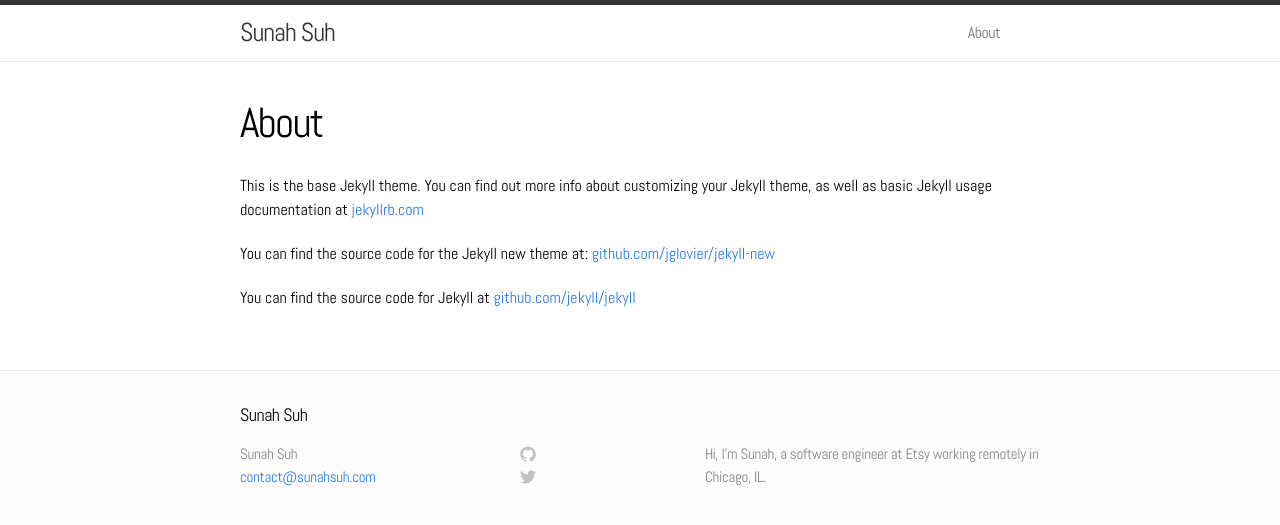
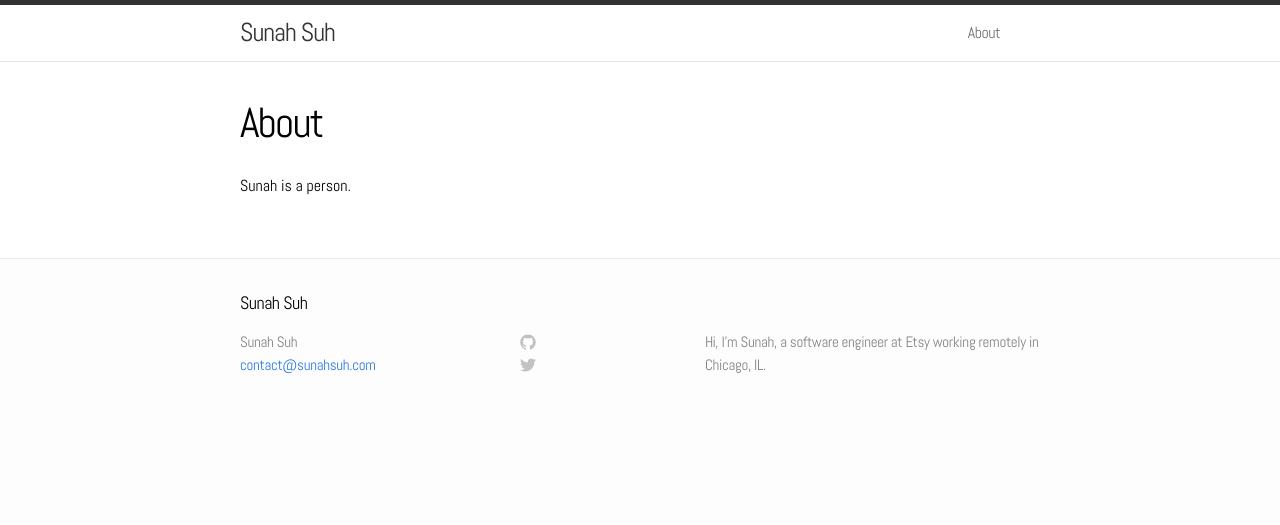
Before and after one commit to sunahsuh/sunahsuh.github.io, a Jekyll site: the page built from about.md, in a window 1280 px wide. Shown: the top 525 px of the page. Built offline with Jekyll 4.4.1, drawn with Linux system fonts in a browser that asks for light colours.

Commit message:
Placeholder About page

```diff
--- a/about.md
+++ b/about.md
@@ -3,9 +3,4 @@ layout: page
 title: About
 permalink: /about/
 ---
-
-This is the base Jekyll theme. You can find out more info about customizing your Jekyll theme, as well as basic Jekyll usage documentation at [jekyllrb.com](http://jekyllrb.com/)
-
-You can find the source code for the Jekyll new theme at: [github.com/jglovier/jekyll-new](https://github.com/jglovier/jekyll-new)
-
-You can find the source code for Jekyll at [github.com/jekyll/jekyll](https://github.com/jekyll/jekyll)
+Sunah is a person.
```
